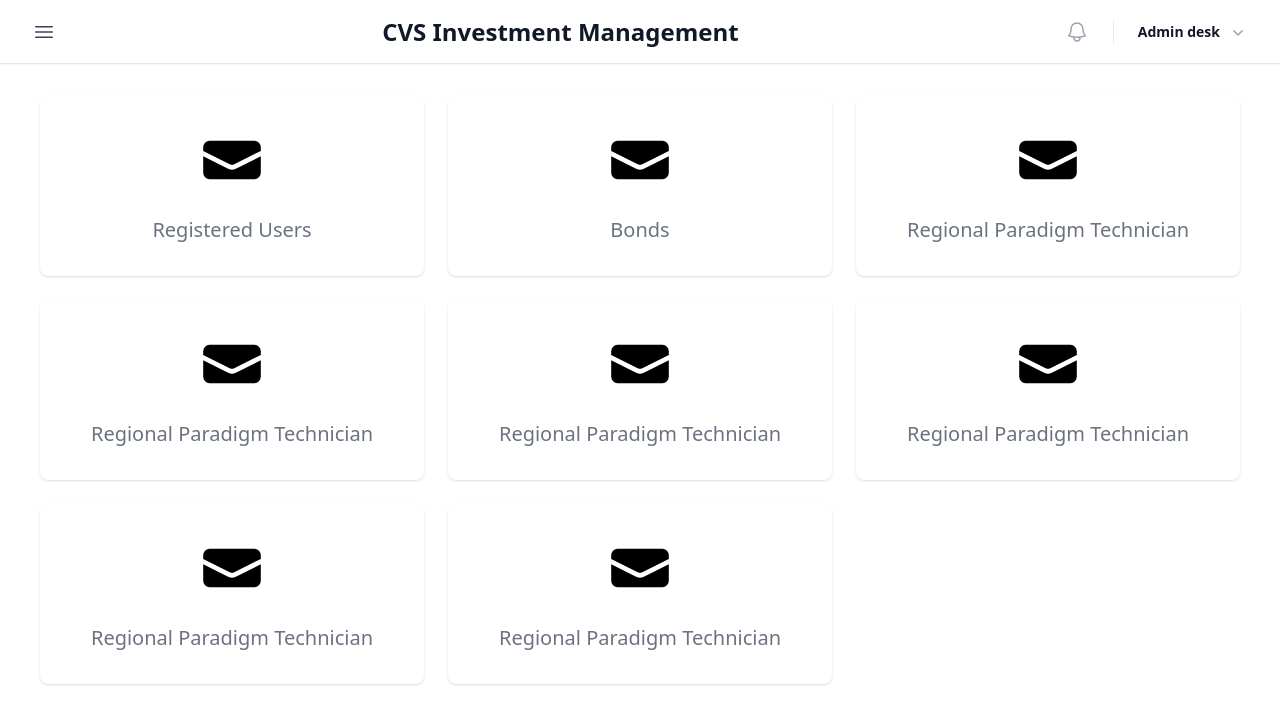
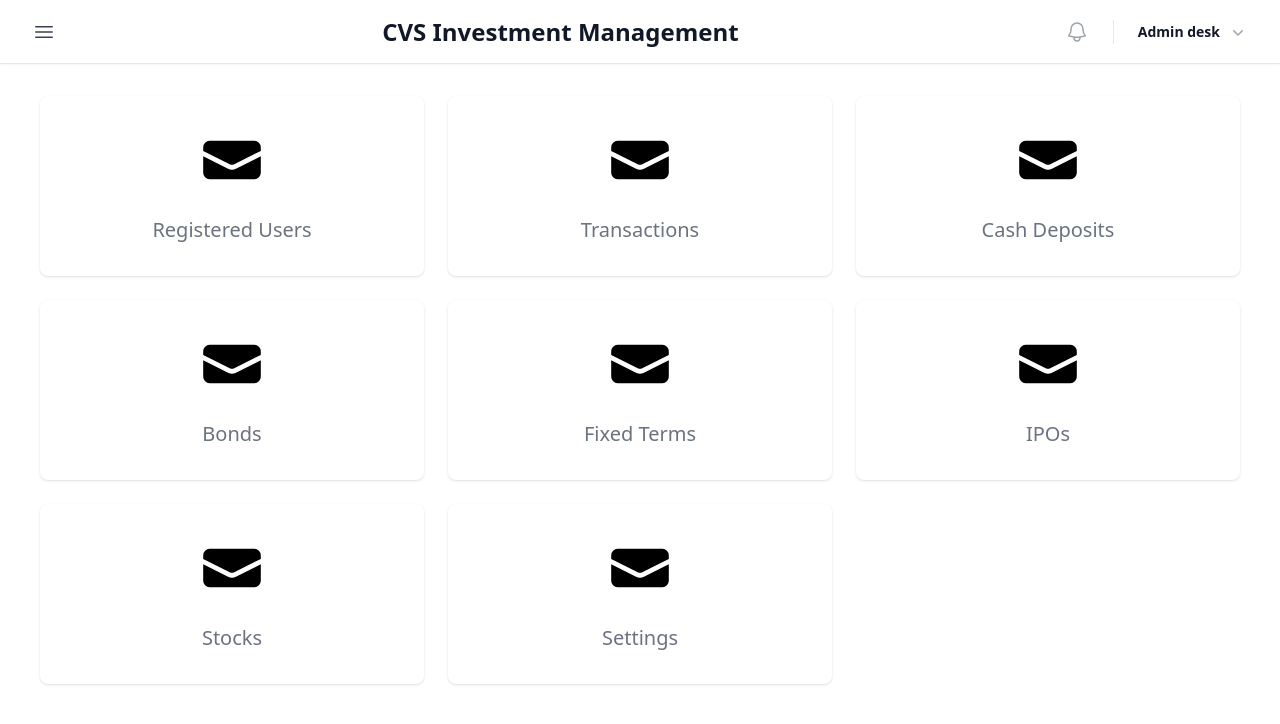
Before and after one commit to Lilianada/Template-Finance-App, a React (Create React App) app: page /dashboard in a window 1280 px wide. Shown: the top 724 px of the page. Built offline with nearby package versions, Linux system fonts and the light colour scheme; no server answers; the database is empty; sample sign-in values are in the browser's storage.

Commit message:
fixed dashboard home page names

```diff
--- a/src/pages/Dashboard/index.jsx
+++ b/src/pages/Dashboard/index.jsx
@@ -8,38 +8,39 @@ const menus = [
     href: '/dashboard/registered_users'
   },
   {
+    title: 'Transactions',
+    icon: <EnvelopeIcon className=' w-16' />,
+    href: '/dashboard/transactions'
+  },
+  {
+    title: 'Cash Deposits',
+    icon: <EnvelopeIcon className=' w-16' />,
+    href: '/dashboard/cash_deposits'
+  },
+  {
     title: 'Bonds',
     icon: <EnvelopeIcon className=' w-16' />,
     href: '/dashboard/bonds'
   },
   {
-    title: 'Regional Paradigm Technician',
+    title: 'Fixed Terms',
     icon: <EnvelopeIcon className=' w-16'/>,
+    href: '/dashboard/fixed_terms_deposit'
   },
   {
-    title: 'Regional Paradigm Technician',
+    title: 'IPOs',
     icon: <EnvelopeIcon className=' w-16' />,
-    href: '/lol'
+    href: '/dashboard/ipos'
   },
   {
-    title: 'Regional Paradigm Technician',
+    title: 'Stocks',
     icon: <EnvelopeIcon className=' w-16' />,
-    href: '/lol'
+    href: '/dashboard/stocks'
   },
   {
-    title: 'Regional Paradigm Technician',
+    title: 'Settings',
     icon: <EnvelopeIcon className=' w-16' />,
-    href: '/lol'
-  },
-  {
-    title: 'Regional Paradigm Technician',
-    icon: <EnvelopeIcon className=' w-16' />,
-    href: '/lol'
-  },
-  {
-    title: 'Regional Paradigm Technician',
-    icon: <EnvelopeIcon className=' w-16' />,
-    href: '/lol'
+    href: '/dashboard/settings'
   },
 ]
 
--- a/src/pages/FixedTerm/Add.jsx
+++ b/src/pages/FixedTerm/Add.jsx
@@ -101,7 +101,7 @@ export default function AddFixedTerm() {
         term: "",
         index: 0,
       });
-      // window.
+      window.history.back();
     } catch (error) {
       console.error(error);
       customModal({
--- a/src/pages/FixedTerm/index.jsx
+++ b/src/pages/FixedTerm/index.jsx
@@ -79,6 +79,7 @@ export default function FixedTerms() {
       setIsLoading(false);
     }
   };
+
   return (
     <div>
       <PageHeading
```
